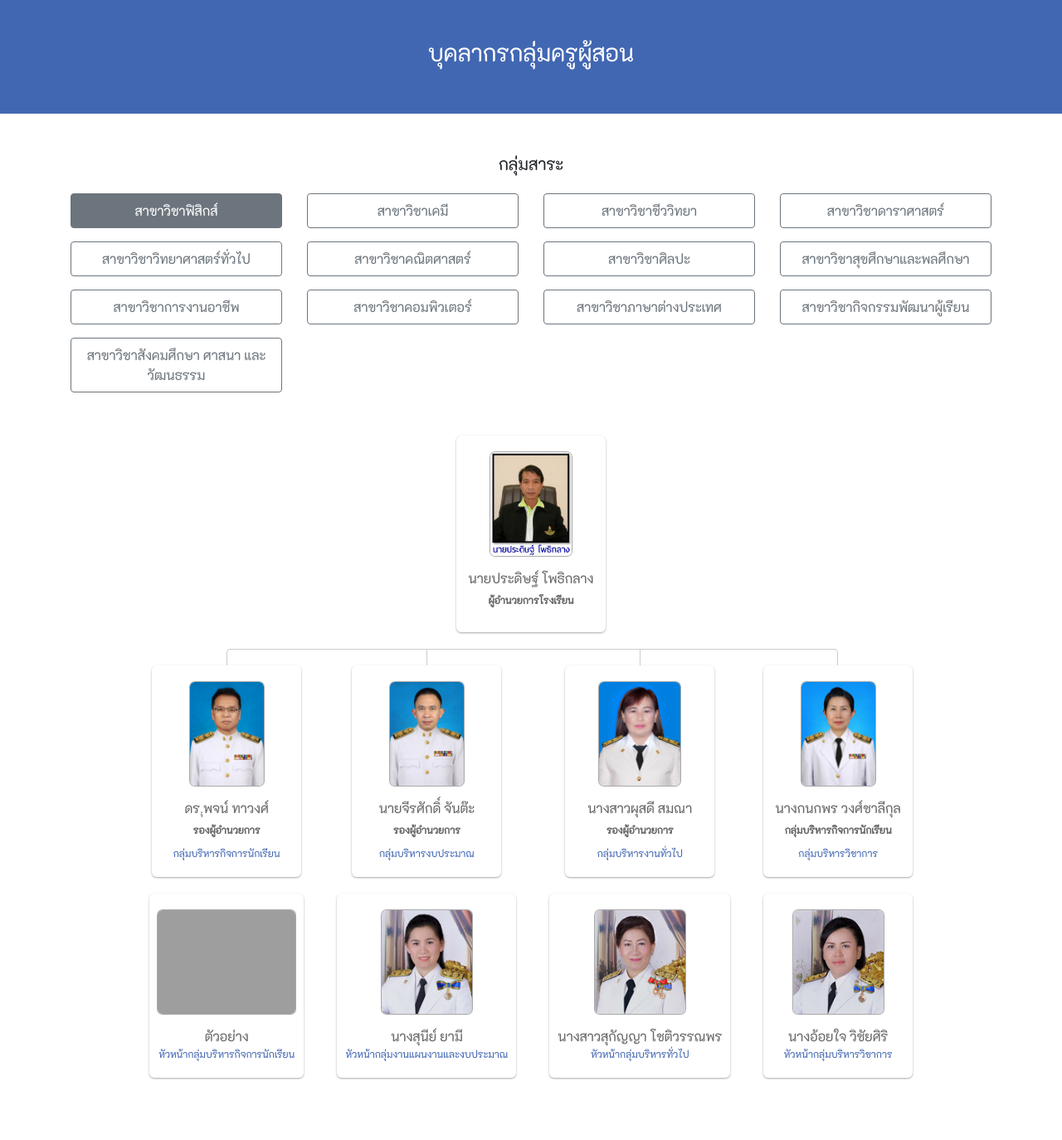
After one commit to panuson/pcccr, a PHP site: page /org_chart_menu.php in a window 1280 px wide. The commit adds this page. Shown: the part 1113-2487 px from the top of the page at 83% size. Run offline with PHP 8.4, Linux system fonts and the light colour scheme; style sheets or scripts are compiled from the project's sources; grey boxes are pictures that could not be loaded.

Commit message:
add chart org

```diff
--- /dev/null
+++ b/assets/css/org_chart.scss
@@ -0,0 +1,145 @@
+$blue-dk: #002A50;
+$blue:    #22659c;
+
+@mixin shadow($level: 1) {
+	@if $level == 1 {box-shadow: 0 1px 3px rgba(black,0.12), 0 1px 2px rgba(black,0.24);}
+	@else if $level == 2 {box-shadow: 0 3px 6px rgba(black,0.16), 0 3px 6px rgba(black,0.23);}
+	@else if $level == 3 {box-shadow: 0 10px 20px rgba(black,0.19), 0 6px 6px rgba(black,0.23);}
+	@else if $level == 4 {box-shadow: 0 14px 28px rgba(black,0.25), 0 10px 10px rgba(black,0.22);}
+	@else if $level == 5 {box-shadow: 0 19px 38px rgba(black,0.30), 0 15px 12px rgba(black,0.22);}
+}
+
+* {margin: 0; padding: 0;}
+
+body {
+	background:#fff;
+}
+
+.org-chart {
+	display:flex;
+	justify-content:center;
+	ul {
+		padding-top: 20px;
+		position: relative;
+		transition: all 0.5s;
+		ul::before {
+			content: '';
+			position: absolute;
+			top: 0;
+			left: 50%;
+			border-left: 1px solid #ccc;
+			width: 0;
+			//height: 20px;
+		}
+	}
+	li {
+		float: left;
+		text-align: center;
+		list-style-type: none;
+		position: relative;
+		padding: 20px 10px;
+		transition: all 0.5s;
+		&::before,&::after {
+			content: '';
+			position: absolute;
+			top: 0;
+			right: 50%;
+			border-top: 1px solid #ccc;
+			width: 50%;
+			height: 20px;
+		}
+		&::after {
+			right: auto;
+			left: 50%;
+			border-left: 1px solid #ccc;
+		}
+		&:only-child::after, &:only-child::before {
+			display:none;
+		}
+		&:only-child {
+			padding-top:0;
+		}
+		&:first-child::before, &:last-child::after {
+			border: 0 none;
+		}
+		&:last-child::before {
+			border-right: 1px solid #ccc;
+			border-radius: 0 5px 0 0;
+		}
+		&:first-child::after {
+			border-radius: 5px 0 0 0;
+		}
+		.user {
+			text-decoration: none;
+			color: #666;
+			//font-family: arial, verdana, tahoma;
+			display: inline-block;
+			padding:20px 10px;
+			transition: all 0.5s;
+			background:#fff;
+			min-width:180px;
+			border-radius:6px;
+
+			//display:flex;
+			//align-items:center;
+			//justify-content:center;
+			//flex-direction:column;
+			@include shadow(1);
+			&:hover,&:hover + ul li .user {
+				//background: lighten(#22659c,30%);
+				background:lighten($blue,50%);
+				color: $blue-dk;
+				//color:white;
+				//@includeshadow(2):;
+				transition:all 0.15s;
+				transform:translateY(-3px);
+				-webkit-transform:translateY(-3px);
+				-moz-transform:translateY(-3px);
+				-ms-transform:translateY(-3px);
+				-o-transform:translateY(-3px);
+				box-shadow:inset 0 0 0 1px lighten($blue,20%),0 3px 6px rgba(0, 0, 0, 0.16), 0 3px 6px rgba(0, 0, 0, 0.23);
+				img
+				{
+					box-shadow:0 0 0 1px lighten($blue,15%);
+				}
+			}
+			&:hover {
+				+ ul li::after,
+				+ ul li::before,
+				+ ul::before,
+				+ ul ul::before {
+					border-color:  #94a0b4;
+				}
+			}
+			> div, > a {
+				font-size:12px;
+			}
+			img {
+				margin:0 auto;
+				max-height:125px;
+				//width:60px;
+				//height:60px;
+				border-radius:6px;
+				box-shadow:0 0 0 1px #aaa;
+				-webkit-border-radius:6px;
+				-moz-border-radius:6px;
+				-ms-border-radius:6px;
+				-o-border-radius:6px;
+}
+			.name {
+				font-size:16px;
+				margin:15px 0 0;
+				font-weight:300;
+			}
+			.role {
+				font-weight:600;
+				margin-bottom:10px;
+				margin-top:5px;
+			}
+			.manager {
+				font-size:12px;
+			  color:#4267b2;
+			}
+		}
+	}
+}
--- /dev/null
+++ b/fav.php
@@ -0,0 +1,8 @@
+<!-- favicon -->
+    <link rel="apple-touch-icon" sizes="180x180" href="assets/fav/apple-touch-icon.png">
+    <link rel="icon" type="image/png" sizes="32x32" href="assets/fav/favicon-32x32.png">
+    <link rel="icon" type="image/png" sizes="16x16" href="assets/fav/favicon-16x16.png">
+    <link rel="manifest" href="assets/fav/site.webmanifest">
+    <link rel="mask-icon" href="assets/fav/safari-pinned-tab.svg" color="#5bbad5">
+    <meta name="msapplication-TileColor" content="#da532c">
+    <meta name="theme-color" content="#ffffff">
--- a/menu.php
+++ b/menu.php
@@ -30,8 +30,8 @@
                             <a class="dropdown-item" href="identity.php">เอกลักณ์ อัตลักษณ์</a>
                             <a class="dropdown-item" href="management_policy.php">นโยบายการบริหาร</a>
                             <a class="dropdown-item" href="#">คณะกรรมการสถานศึกษา</a>
-                            <a class="dropdown-item" href="#">บุคลากรกลุ่มบริหาร</a>
-                            <a class="dropdown-item" href="#">บุคลากรกลุ่มครูผู้สอน</a>
+                            <a class="dropdown-item" href="org_chart_manage.php">บุคลากรกลุ่มบริหาร</a>
+                            <a class="dropdown-item" href="org_chart_menu.php">บุคลากรกลุ่มครูผู้สอน</a>
                             <a class="dropdown-item" href="#">บุคลากรกลุ่มปฏิบัติการ</a>
                             <a class="dropdown-item" href="#">แผนที่โรงเรียน</a>
 
--- /dev/null
+++ b/org_chart_menu.php
@@ -0,0 +1,99 @@
+<!doctype html>
+<html lang="en">
+  <head>
+    <!-- Required meta tags -->
+    <meta charset="utf-8">
+    <meta name="viewport" content="width=device-width, initial-scale=1, shrink-to-fit=no">
+
+	<!-- favicon -->
+	<?php require_once"fav.php"?>
+
+    <!-- Bootstrap CSS -->
+    <link rel="stylesheet" type="text/css" href="assets/css/bootstrap.min.css">
+    <link rel="stylesheet" type="text/css" href="assets/css/bootstrap.css">
+    <link rel="stylesheet" type="text/css" href="assets/css/style.min.css">
+    <link rel="stylesheet" type="text/css" href="slick/slick.css"/>
+    <link rel="stylesheet" type="text/css" href="slick/slick-theme.css"/>
+    <link rel="stylesheet" type="text/css" href="assets/css/all.min.css">
+    <link rel="stylesheet" type="text/css" href="assets/css/org_chart.min.css">
+    <title>โรงเรียนวิทยาศาสตร์จุฬาภรณราชวิทยาลัย เชียงราย Princess Science High School Chaingrai</title>
+  </head>
+  <body>
+
+  <?php require_once"header.php"?>
+<section class="title-name py-5">
+    <div class="container-xl">
+    <h3 class="text-center">บุคลากรกลุ่มครูผู้สอน</h3>
+    </div>
+</section>
+
+<section>
+    <div class="container-xl py-5">
+	<h5 class="mb-4 text-center">กลุ่มสาระ</h5>
+    <ul class="row nav nav-pills mb-3" id="pills-tab" role="tablist">
+  <li class="col-3 nav-item mb-3">
+    <a class="nav-link btn btn-outline-secondary active" id="pills-home-tab" data-toggle="pill" href="#pills-home" role="tab" aria-controls="pills-home" aria-selected="true">สาขาวิชาฟิสิกส์</a>
+  </li>
+  <li class="col-3 nav-item mb-3">
+    <a class="nav-link btn btn-outline-secondary" id="pills-profile-tab" data-toggle="pill" href="#pills-profile" role="tab" aria-controls="pills-profile" aria-selected="false">สาขาวิชาเคมี</a>
+  </li>
+  <li class="col-3 nav-item mb-3">
+    <a class="nav-link btn btn-outline-secondary" id="pills-contact-tab" data-toggle="pill" href="#pills-contact" role="tab" aria-controls="pills-contact" aria-selected="false">สาขาวิชาชีววิทยา</a>
+  </li>
+  <li class="col-3 nav-item mb-3">
+    <a class="nav-link btn btn-outline-secondary" id="pills-contact-tab" data-toggle="pill" href="#pills-contact" role="tab" aria-controls="pills-contact" aria-selected="false">สาขาวิชาดาราศาสตร์</a>
+  </li>
+  <li class="col-3 nav-item mb-3">
+    <a class="nav-link btn btn-outline-secondary" id="pills-home-tab" data-toggle="pill" href="#pills-home" role="tab" aria-controls="pills-home" aria-selected="true">สาขาวิชาวิทยาศาสตร์ทั่วไป</a>
+  </li>
+  <li class="col-3 nav-item mb-3">
+    <a class="nav-link btn btn-outline-secondary" id="pills-profile-tab" data-toggle="pill" href="#pills-profile" role="tab" aria-controls="pills-profile" aria-selected="false">สาขาวิชาคณิตศาสตร์</a>
+  </li>
+  <li class="col-3 nav-item mb-3">
+    <a class="nav-link btn btn-outline-secondary" id="pills-contact-tab" data-toggle="pill" href="#pills-contact" role="tab" aria-controls="pills-contact" aria-selected="false">สาขาวิชาศิลปะ</a>
+  </li>
+  <li class="col-3 nav-item mb-3">
+    <a class="nav-link btn btn-outline-secondary" id="pills-contact-tab" data-toggle="pill" href="#pills-contact" role="tab" aria-controls="pills-contact" aria-selected="false">สาขาวิชาสุขศึกษาและพลศึกษา</a>
+  </li>
+  <li class="col-3 nav-item mb-3">
+    <a class="nav-link btn btn-outline-secondary" id="pills-contact-tab" data-toggle="pill" href="#pills-contact" role="tab" aria-controls="pills-contact" aria-selected="false">สาขาวิชาการงานอาชีพ</a>
+  </li>
+  <li class="col-3 nav-item mb-3">
+    <a class="nav-link btn btn-outline-secondary" id="pills-contact-tab" data-toggle="pill" href="#pills-contact" role="tab" aria-controls="pills-contact" aria-selected="false">สาขาวิชาคอมพิวเตอร์</a>
+  </li>
+  <li class="col-3 nav-item mb-3">
+    <a class="nav-link btn btn-outline-secondary" id="pills-contact-tab" data-toggle="pill" href="#pills-contact" role="tab" aria-controls="pills-contact" aria-selected="false">สาขาวิชาภาษาต่างประเทศ</a>
+  </li>
+  <li class="col-3 nav-item mb-3">
+    <a class="nav-link btn btn-outline-secondary" id="pills-contact-tab" data-toggle="pill" href="#pills-contact" role="tab" aria-controls="pills-contact" aria-selected="false">สาขาวิชากิจกรรมพัฒนาผู้เรียน</a>
+  </li>
+  <li class="col-3 nav-item mb-3">
+    <a class="nav-link btn btn-outline-secondary" id="pills-contact-tab" data-toggle="pill" href="#pills-contact" role="tab" aria-controls="pills-contact" aria-selected="false">สาขาวิชาสังคมศึกษา ศาสนา และวัฒนธรรม</a>
+  </li>
+</ul>
+
+<div class="tab-content" id="pills-tabContent">
+  <div class="tab-pane fade show active" id="pills-home" role="tabpanel" aria-labelledby="pills-home-tab"><?php require"org_dep/ict.php"?></div>
+  <div class="tab-pane fade" id="pills-profile" role="tabpanel" aria-labelledby="pills-profile-tab"><?php require"org_dep/ict.php"?></div>
+  <div class="tab-pane fade" id="pills-contact" role="tabpanel" aria-labelledby="pills-contact-tab"><?php require"org_dep/ict.php"?></div>
+  <div class="tab-pane fade" id="pills-contact" role="tabpanel" aria-labelledby="pills-contact-tab"><?php require"org_dep/ict.php"?></div>
+</div>
+    </div>
+
+</section>
+
+
+<?php require_once"footer.php"?>
+
+    <!-- Optional JavaScript -->
+    <!-- jQuery first, then Popper.js, then Bootstrap JS -->
+    <script type="text/javascript" src="assets/js/jquery-3.4.1.slim.min.js"></script>
+    <script type="text/javascript" src="slick/jquery-1.11.0.min.js"></script>
+    <script type="text/javascript" src="slick/jquery-migrate-1.2.1.min.js"></script>
+    <script type="text/javascript" src="assets/js/popper.min.js"></script>
+    <script type="text/javascript" src="assets/js/bootstrap.min.js"></script>
+    <script type="text/javascript" src="slick/slick.min.js"></script>
+    <script type="text/javascript" src="assets/js/script.js"></script>
+
+  </body>
+</html>
--- /dev/null
+++ b/org_dep/ict.php
@@ -0,0 +1,83 @@
+<div class="pg-orgchart">
+      <div class="org-chart">
+        <ul>
+          <li>
+            <div class="user">
+              <img src="assets/img/chart/01.png" class="img-responsive" />
+              <div class="name">นายประดิษฐ์ โพธิกลาง</div>
+              <div class="role">ผู้อำนวยการโรงเรียน</div>
+			</div>
+            <ul>
+              <li>
+                <div class="user">
+                  <img src="assets/img/chart/02.jpg" class="img-responsive" />
+                  <div class="name">ดร.ุพจน์ ทาวงศ์</div>
+                  <div class="role">รองผู้อำนวยการ</div>
+                  <div class="manager">กลุ่มบริหารกิจการนักเรียน</div>
+				</div>
+				<ul>
+					<li>
+						<div class="user">
+							<img src="https://cdn2.iconfinder.com/data/icons/people-groups/512/Woman_Avatar-512.png" class="img-responsive" />
+							<div class="name">ตัวอย่าง</div>
+							<div class="manager">หัวหน้ากลุ่มบริหารกิจการนักเรียน</div>
+						</div>
+					</li>
+				</ul>
+              </li>
+              <li>
+                <div class="user">
+                  <img src="assets/img/chart/03.jpg" class="img-responsive" />
+                  <div class="name">นายจีรศักดิ์ จันต๊ะ</div>
+				  <div class="role">รองผู้อำนวยการ</div>
+				  <div class="manager">กลุ่มบริหารงบประมาณ</div>
+				</div>
+				<ul>
+					<li>
+						<div class="user">
+							<img src="assets/img/chart/07.jpg" class="img-responsive" />
+							<div class="name">นางสุนีย์ ยามี</div>
+							<div class="manager">หัวหน้ากลุ่มงานแผนงานและงบประมาณ</div>
+						</div>
+					</li>
+				</ul>
+              </li>
+              <li>
+                <div class="user">
+                  <img src="assets/img/chart/04.jpg" class="img-responsive" />
+                  <div class="name">นางสาวผุสดี สมณา</div>
+				  <div class="role">รองผู้อำนวยการ</div>
+				  <div class="manager">กลุ่มบริหารงานทั่วไป</div>
+				</div>
+				<ul>
+					<li>
+						<div class="user">
+							<img src="assets/img/chart/08.jpg" class="img-responsive" />
+							<div class="name">นางสาวสุกัญญา โชติวรรณพร</div>
+							<div class="manager">หัวหน้ากลุ่มบริหารทั่วไป</div>
+						</div>
+					</li>
+				</ul>
+              </li>
+              <li>
+                <div class="user">
+                  <img src="assets/img/chart/05.jpg" class="img-responsive" />
+                  <div class="name">นางกนกพร วงศ์ชาลีกุล</div>
+				  <div class="role">กลุ่มบริหารกิจการนักเรียน</div>
+				  <div class="manager">กลุ่มบริหารวิชาการ</div>
+				</div>
+				<ul>
+					<li>
+						<div class="user">
+							<img src="assets/img/chart/09.jpg" class="img-responsive" />
+							<div class="name">นางอ้อยใจ วิชัยศิริ</div>
+							<div class="manager">หัวหน้ากลุ่มบริหารวิชาการ</div>
+						</div>
+					</li>
+				</ul>
+              </li>
+			</ul>
+          </li>
+		</ul>
+      </div>
+    </div>
```
Also changed, not shown: assets/css/org_chart.css (added, +141 -0 lines), assets/css/org_chart.min.css (added, +1 -0 lines), history.php (+1 -7 lines), identity.php (+1 -7 lines), index.php (+1 -9 lines), management_policy.php (+1 -7 lines), org_chart_manage.php (added, +131 -0 lines), assets/img/chart/01.png (added), assets/img/chart/02.jpg (added), assets/img/chart/03.jpg (added), assets/img/chart/04.jpg (added), assets/img/chart/05.jpg (added), assets/img/chart/07.jpg (added), assets/img/chart/08.jpg (added), 1 more files.
